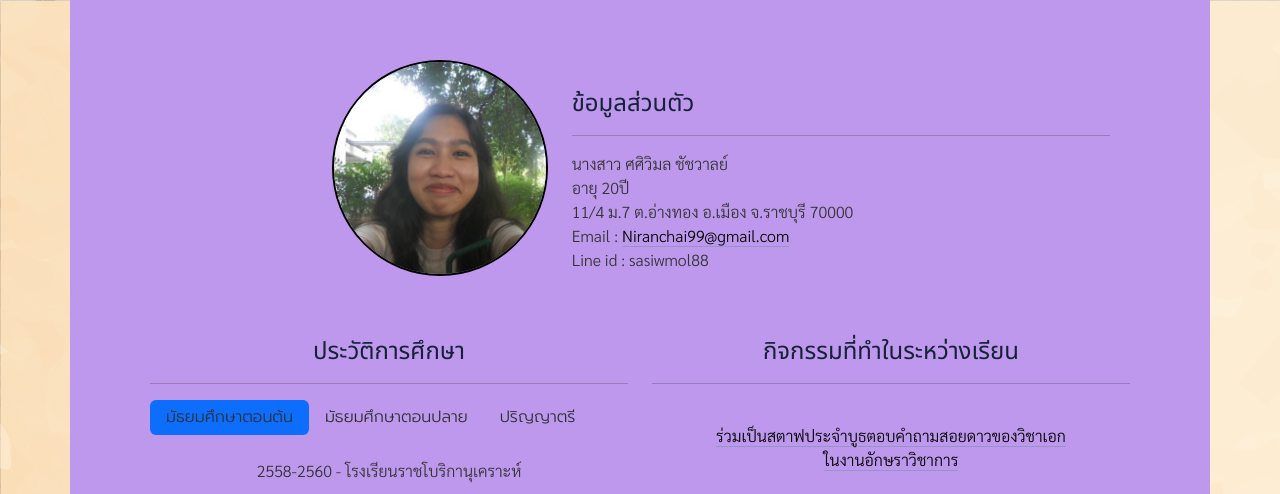
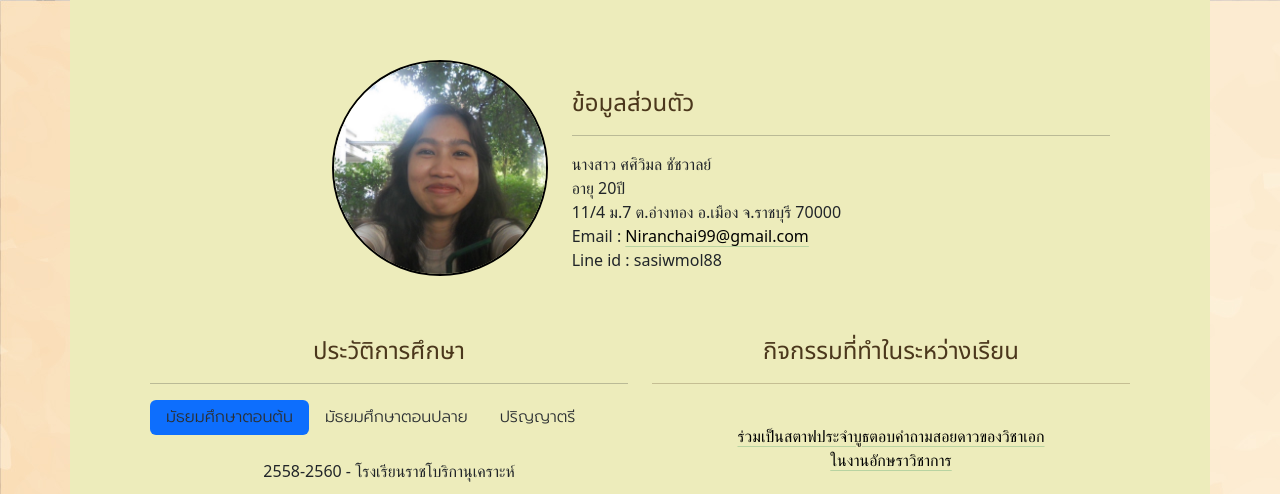
Before and after one commit to sasi-wimon/resume, a plain HTML site: page index.html in a window 1280 px wide. Shown: the top 494 px of the page. Drawn offline with nearby package versions, Linux system fonts and the light colour scheme.

Commit message:
verion5.1
เปลี่ยนสีพื้นหลัง

```diff
--- a/css/style.css
+++ b/css/style.css
@@ -22,7 +22,7 @@ background-color: #EDE0AF;
   background-color:  #EDDDA4;
 }
 .bg-main{
-  background-color:  #BE98ED;
+  background-color:  #EDECBB;
 }
 
 
@@ -56,9 +56,9 @@ background-color: #EDE0AF;
 
 h4{
   font-family: 'Noto Sans Thai', sans-serif;
-color: #152238;
+color: #4b371c;
 }
-
+#152238
 p{font-family: 'Sarabun', sans-serif;
 color: #333333;
 }
```
